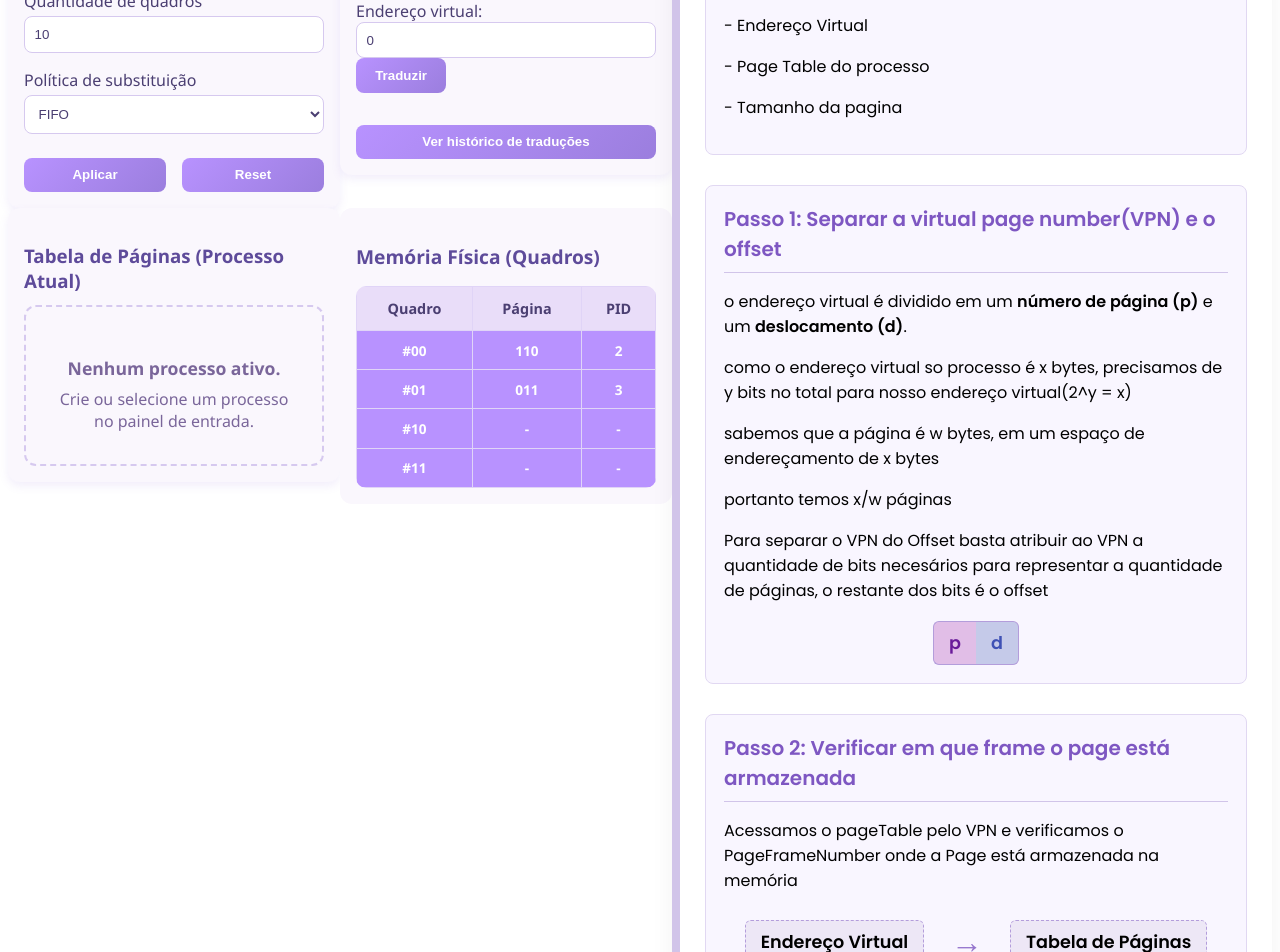
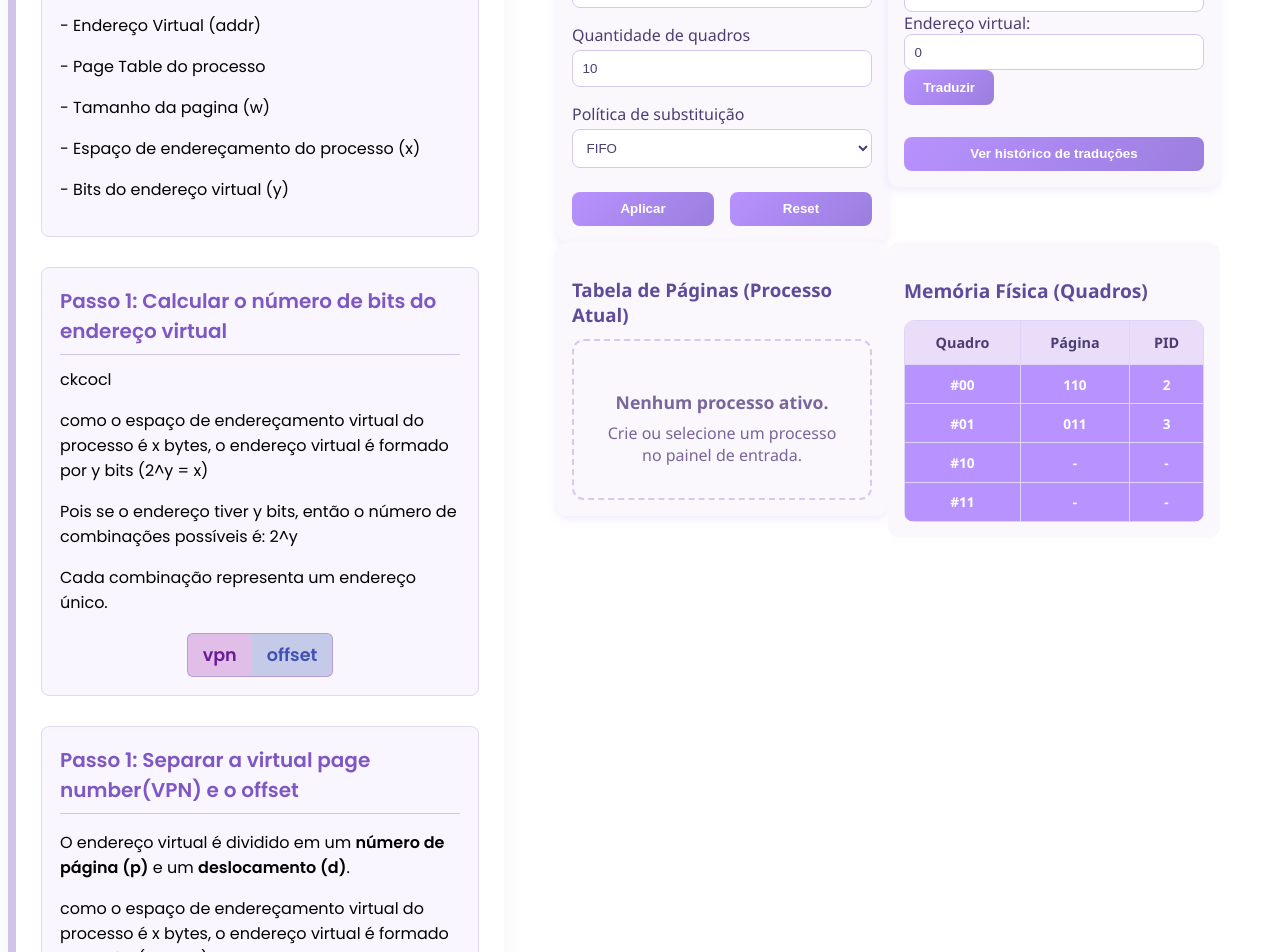
Before and after one commit to anapaulab3rto/address-translation-simulator, an Angular app: page / in a window 1280 px wide. Shown: the part 260-1212 px from the top of the page. Built offline with nearby package versions, Linux system fonts and the light colour scheme.

Commit message:
feat: criação component para guia de passo a passo

```diff
--- a/src/app/app.component.html
+++ b/src/app/app.component.html
@@ -1,9 +1,12 @@
 <div class="page">
-  <div class="container">
+  <div class="container a">
+    <app-step-by-step-guide></app-step-by-step-guide>
+  </div>
+  <div class="container b">
     <section>
       <div class="config">
         <h3>Configuração da Memória</h3>
-        <label>Bits de endereço
+        <label>Tamanho do espaço de endereçamento digital (Bytes)
           <input type="number" [(ngModel)]="addressBits">
         </label>
 
@@ -30,12 +33,10 @@
       <app-input-address></app-input-address>
     </section>
     <section>
-      <app-page-table></app-page-table>
+      <app-page-table [entries]="pageTable"></app-page-table>
       <app-memory-view [pageFrames]="memoryFrames"></app-memory-view>
     </section>
   </div>
-  <div class="container">
-    <app-step-by-step-guide></app-step-by-step-guide>
-  </div>
+
 
 </div>
--- a/src/app/app.component.scss
+++ b/src/app/app.component.scss
@@ -7,6 +7,20 @@
   align-items: center;
   justify-content: center;
   width: 100%;
+}
+
+.a {
+  flex: 2;
+  max-width: 40vw;
+  height: 200vh;
+}
+
+.b {
+  flex: 1;
+  max-height: 100vh;
+  min-width: 60vw;
+  position: sticky;
+  top: 20px;
 }
 section {
   display: flex;
--- a/src/app/app.component.ts
+++ b/src/app/app.component.ts
@@ -6,6 +6,7 @@ import { MemoryView } from './feature/memory-view/memory-view.component';
 import { PageTable } from './feature/page-table/page-table.component';
 import { MemoryService } from './service/memory.service';
 import { StepByStepGuideComponent } from './feature/step-by-step-guide/step-by-step-guide.component';
+import { PageTableEntry } from './models/page-table-entry.interface';
 
 @Component({
   selector: 'app-root',
@@ -21,6 +22,7 @@ export class AppComponent {
   replacementPolicy = 'FIFO'
 
   memoryFrames: PageFrame[] = []
+  pageTable: PageTableEntry[] = [];
 
   constructor(private memoryService: MemoryService) {
 
@@ -28,6 +30,7 @@ export class AppComponent {
 
   ngOnInit() {
     this.memoryFrames = this.memoryService.getMemoryFrames();
+    this.pageTable = this.memoryService.getActivePageTable() ?? [];
   }
 
 }
--- a/src/app/feature/step-by-step-guide/step-by-step-guide.component.html
+++ b/src/app/feature/step-by-step-guide/step-by-step-guide.component.html
@@ -6,29 +6,44 @@
         <main>
             <section class="step">
               <h2>O que precisamos?</h2>
-              <p>- Endereço Virtual</p>
+              <p>- Endereço Virtual (addr)</p>
               <p>- Page Table do processo</p>
-              <p>- Tamanho da pagina</p>
+              <p>- Tamanho da pagina (w) </p>
+              <p>- Espaço de endereçamento do processo (x)</p>
+              <p>- Bits do endereço virtual (y)</p>
+              <p></p>
+            </section>
+            <section class="step">
+                <h2>Passo 1: Calcular o número de bits do endereço virtual</h2>ckcocl
+                <p>como o espaço de endereçamento virtual do processo é x bytes, o endereço virtual é formado por y bits (2^y = x)</p>
+                <p>Pois se o endereço tiver y bits, então o número de combinações possíveis é: 2^y
+                <p>Cada combinação representa um endereço único.</p>
+                <div class="address-visual">
+                    <div class="address-part page-number">vpn</div>
+                    <div class="address-part offset">offset</div>
+                </div>
             </section>
             <section class="step">
                 <h2>Passo 1: Separar a virtual page number(VPN) e o offset</h2>
-                <p>o endereço virtual é dividido em um <strong>número de página (p)</strong> e um <strong>deslocamento (d)</strong>.</p>
-                <p>como o endereço virtual so processo é x bytes, precisamos de y bits no total para nosso endereço virtual(2^y = x)</p>
-                <p>sabemos que a página é w bytes, em um espaço de endereçamento de x bytes</p>
-                <p>portanto temos x/w páginas</p>
+                <p>O endereço virtual é dividido em um <strong>número de página (p)</strong> e um <strong>deslocamento (d)</strong>.</p>
+                <p>como o espaço de endereçamento virtual do processo é x bytes, o endereço virtual é formado por y bits (2^y = x)</p>
+                <p>Pois se o endereço tiver y bits, então o número de combinações possíveis é: 2^y
+                <p>Cada combinação representa um endereço único.</p>
+                <p>Sabemos que a página tem w bytes, em um espaço de endereçamento de x bytes</p>
+                <p>Portanto temos x/w páginas</p>
                 <p>Para separar o VPN do Offset basta atribuir ao VPN a quantidade de bits necesários para representar a quantidade de páginas, o restante dos bits é o offset</p>
                 <div class="address-visual">
-                    <div class="address-part page-number">p</div>
-                    <div class="address-part offset">d</div>
+                    <div class="address-part page-number">vpn</div>
+                    <div class="address-part offset">offset</div>
                 </div>
             </section>
             <section class="step">
-                <h2>Passo 2: Verificar em que frame o page está armazenada</h2>
+                <h2>Passo 2: Verificar o frame number de onde a page está armazenada na memória</h2>
                 <p>Acessamos o pageTable pelo VPN e verificamos o PageFrameNumber onde a Page está armazenada na memória</p>
                 <div class="flow-diagram">
-                    <div class="element">Endereço Virtual</div>
+                    <div class="element">Page Table</div>
                     <div class="arrow">&rarr;</div>
-                    <div class="element table">Tabela de Páginas</div>
+                    <div class="element table">Memória física</div>
                 </div>
             </section>
 
@@ -36,8 +51,8 @@
                 <h2>Passo 3: Formação do Endereço Físico</h2>
                 <p>O número do frame (f) é combinado com o deslocamento (d) original para formar o endereço físico final.</p>
                  <div class="address-visual">
-                    <div class="address-part frame-number">f</div>
-                    <div class="address-part offset">d</div>
+                    <div class="address-part frame-number">frame number</div>
+                    <div class="address-part offset">offset</div>
                 </div>
             </section>
         </main>
```
